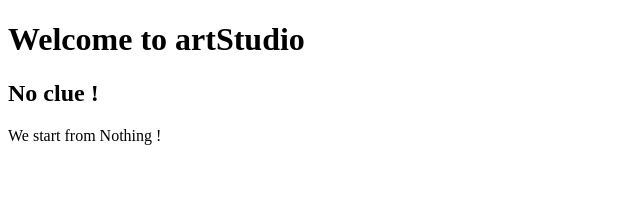
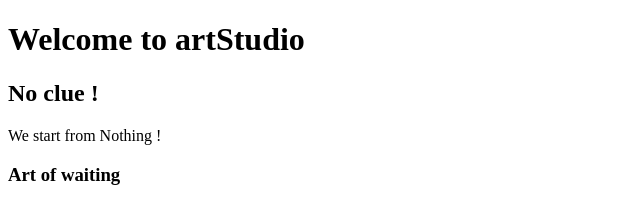
Before and after one commit to Uday6146/web-app, a plain HTML site: page index.html in a window 1280 px wide. Shown: the whole page, without its empty margins (0-640 px from the left). Drawn offline with Linux system fonts and the light colour scheme.

Commit message:
Added h3 tag

```diff
--- a/index.html
+++ b/index.html
@@ -11,6 +11,7 @@
 
     <h2>No clue ! </h2>
     <p>We start from Nothing !</p>
+    <h3>Art of waiting</h3>
 
 </body>
 </html>
```
